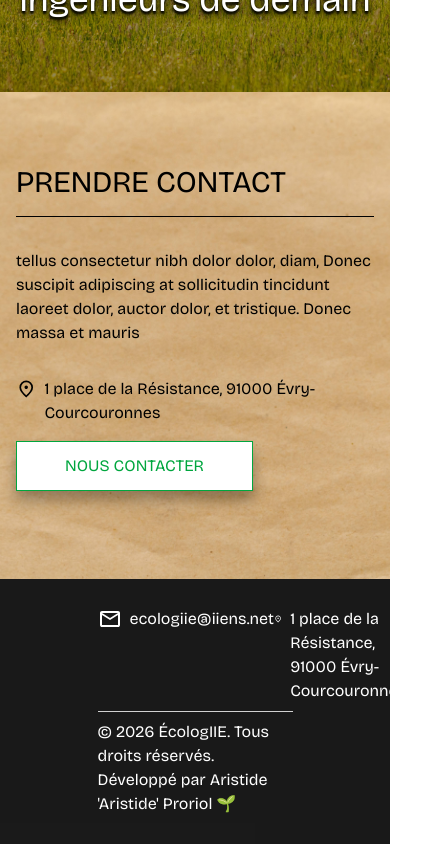
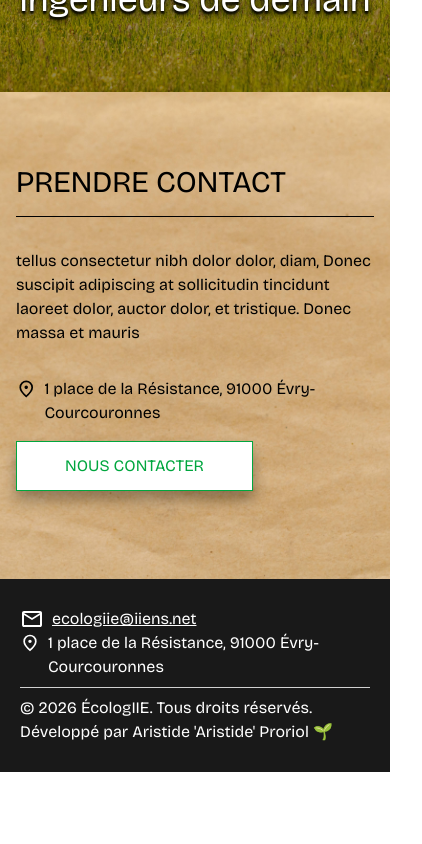
Before and after one commit to AristideExe/site-web-ecologiie, a React (Vite) app: page / in a window 390 px wide. Shown: the part 2226-3070 px from the top of the page, 422 px wide, since content can reach past the window. After the commit the page ends 2998 px from the top, so only its background shows below. Built offline with nearby package versions, Linux system fonts and the light colour scheme.

Commit message:
feat: improve responsive on footer

```diff
--- a/src/components/Layout/Footer.jsx
+++ b/src/components/Layout/Footer.jsx
@@ -7,11 +7,11 @@ const Footer = () => {
 
     return (
     <footer className="w-full bg-black/90 text-white py-5">
-        <div className="w-1/2 mx-auto flex flex-col align-middle">
-            <div className="flex justify-around border-b border-white/80 py-2">
-                <Link to="mailto:ecologiie@iiens.net" target="_blank" className="flex gap-2">
+        <div className="px-5 md:w-1/2 mx-auto flex flex-col align-middle">
+            <div className="flex flex-col md:flex-row justify-around border-b border-white/80 py-2">
+                <Link to="mailto:ecologiie@iiens.net" target="_blank" className="flex gap-2 hover:text-green-600 transition-all">
                     <MailIcon />
-                    ecologiie@iiens.net
+                    <span className="underline">ecologiie@iiens.net</span>
                 </Link>
                 <div className="flex gap-2">
                     <LocationIcon />
```
